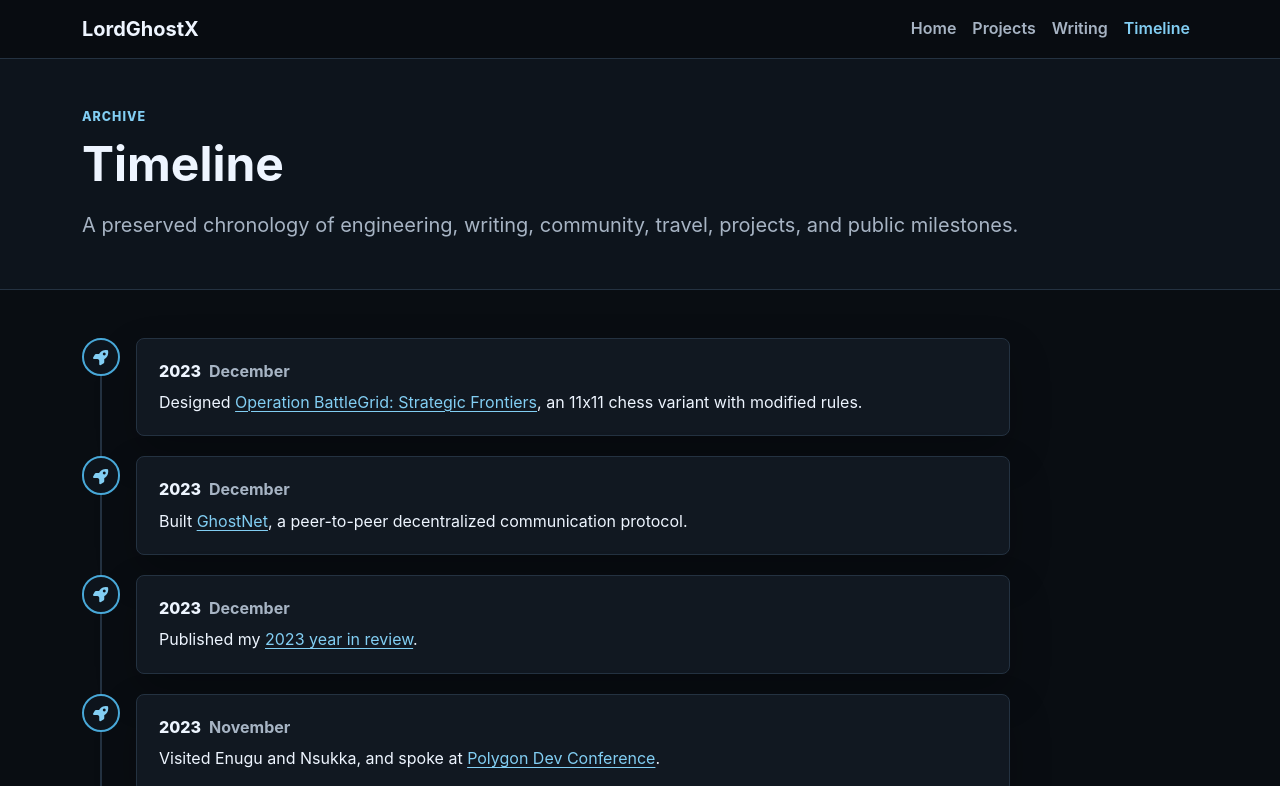
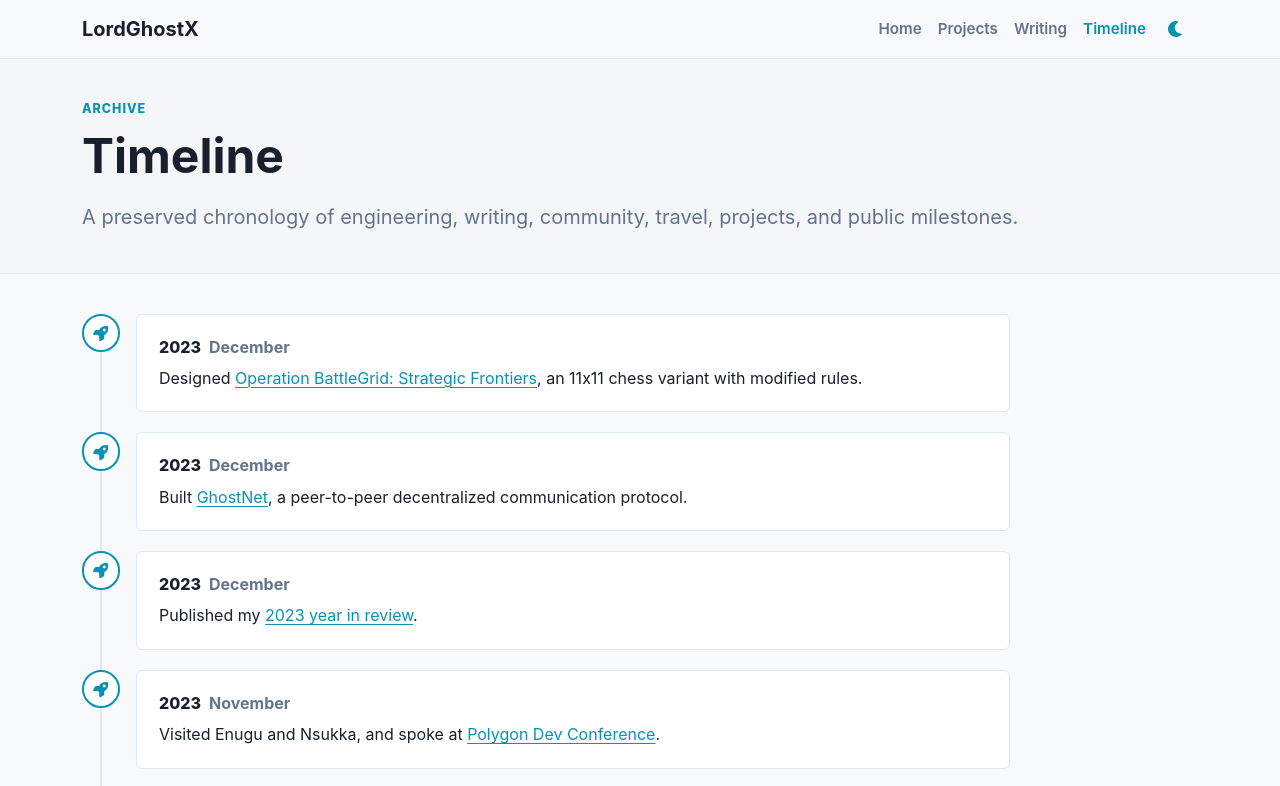
Before and after one commit to LordGhostX/lordghostx.github.io, a plain HTML site: page timeline.html in a window 1280 px wide. Shown: the top 786 px of the page. Drawn offline with nearby package versions, Linux system fonts and the light colour scheme.

Commit message:
style: terminal-black theme with dark/light mode and cyan accent

```diff
--- a/css/style.css
+++ b/css/style.css
@@ -1,16 +1,40 @@
 :root {
-    --bg: #090d12;
-    --surface: #111821;
-    --surface-muted: #0d141c;
-    --ink: #eef5ff;
-    --muted: #a7b4c4;
-    --line: #243241;
-    --accent: #48a8d8;
-    --accent-dark: #82cef3;
-    --accent-soft: rgba(72, 168, 216, 0.16);
+    /* Dark theme (default) - terminal black with cyan accent */
+    --bg: #0a0e14;
+    --surface: #151b24;
+    --surface-muted: #0f1419;
+    --ink: #e8eef5;
+    --muted: #8b92a0;
+    --line: #2a3138;
+    --accent: #06b6d4;
+    --accent-soft: rgba(6, 182, 212, 0.12);
     --focus: #f0b84f;
-    --section-pad: 3rem;
-    --section-pad-mobile: 2.25rem;
+    --section-pad: 2.5rem;
+    --section-pad-mobile: 1.75rem;
+}
+
+@media (prefers-color-scheme: light) {
+    :root:not([data-theme="dark"]) {
+        --bg: #f8f9fa;
+        --surface: #ffffff;
+        --surface-muted: #f5f6f8;
+        --ink: #1a1f2e;
+        --muted: #64748b;
+        --line: #e2e8f0;
+        --accent: #0891b2;
+        --accent-soft: rgba(8, 145, 178, 0.12);
+    }
+}
+
+html[data-theme="light"] {
+    --bg: #f8f9fa;
+    --surface: #ffffff;
+    --surface-muted: #f5f6f8;
+    --ink: #1a1f2e;
+    --muted: #64748b;
+    --line: #e2e8f0;
+    --accent: #0891b2;
+    --accent-soft: rgba(8, 145, 178, 0.12);
 }
 
 * {
@@ -34,13 +58,13 @@ body {
 }
 
 a {
-    color: var(--accent-dark);
+    color: var(--accent);
     text-decoration-thickness: 0.08em;
     text-underline-offset: 0.18em;
 }
 
 a:hover {
-    color: #ffffff;
+    opacity: 0.8;
 }
 
 .text-secondary {
@@ -49,8 +73,8 @@ a:hover {
 
 .site-nav {
     border-bottom: 1px solid var(--line);
-    background: rgba(9, 13, 18, 0.94);
-    backdrop-filter: blur(12px);
+    background: var(--bg);
+    backdrop-filter: blur(8px);
 }
 
 .navbar-brand {
@@ -59,7 +83,7 @@ a:hover {
 }
 
 .navbar-brand:hover {
-    color: #ffffff;
+    color: var(--accent);
 }
 
 .navbar-toggler {
@@ -73,26 +97,27 @@ a:hover {
 .nav-link {
     color: var(--muted);
     font-weight: 600;
+    font-size: 0.95rem;
 }
 
 .nav-link:hover,
 .nav-link.active {
-    color: var(--accent-dark);
+    color: var(--accent);
 }
 
 .navbar-nav .nav-link.active,
 .navbar-nav .nav-link.show {
-    color: var(--accent-dark);
+    color: var(--accent);
 }
 
 .hero-section {
     padding: var(--section-pad) 0;
-    background: linear-gradient(180deg, #0d141c 0%, var(--bg) 100%);
+    background: var(--bg);
 }
 
 .page-header {
     padding: var(--section-pad) 0;
-    background: #0d141c;
+    background: var(--surface-muted);
     border-bottom: 1px solid var(--line);
 }
 
@@ -105,7 +130,7 @@ a:hover {
 
 .eyebrow,
 .panel-label {
-    color: var(--accent-dark);
+    color: var(--accent);
     font-size: 0.78rem;
     font-weight: 800;
     letter-spacing: 0.08em;
@@ -151,8 +176,8 @@ a:hover {
 .timeline-card {
     background: var(--surface);
     border: 1px solid var(--line);
-    border-radius: 8px;
-    box-shadow: 0 18px 42px rgba(0, 0, 0, 0.22);
+    border-radius: 6px;
+    box-shadow: none;
 }
 
 .profile-panel {
@@ -183,9 +208,9 @@ a:hover {
 }
 
 .content-card:hover {
-    border-color: rgba(72, 168, 216, 0.55);
-    box-shadow: 0 20px 46px rgba(0, 0, 0, 0.32);
-    transform: translateY(-2px);
+    border-color: var(--accent);
+    box-shadow: none;
+    transform: translateY(-1px);
 }
 
 .card-meta {
@@ -199,45 +224,65 @@ a:hover {
     align-items: center;
     min-height: 1.75rem;
     padding: 0.25rem 0.65rem;
-    color: var(--accent-dark);
+    color: var(--accent);
     background: var(--accent-soft);
-    border: 1px solid rgba(72, 168, 216, 0.28);
+    border: 1px solid rgba(6, 182, 212, 0.2);
     border-radius: 999px;
     font-size: 0.82rem;
     font-weight: 700;
 }
 
 .btn-outline-primary {
-    --bs-btn-color: var(--accent-dark);
-    --bs-btn-border-color: rgba(130, 206, 243, 0.72);
-    --bs-btn-hover-color: #061018;
-    --bs-btn-hover-bg: var(--accent-dark);
-    --bs-btn-hover-border-color: var(--accent-dark);
-    --bs-btn-active-color: #061018;
-    --bs-btn-active-bg: var(--accent-dark);
-    --bs-btn-active-border-color: var(--accent-dark);
+    --bs-btn-color: var(--accent);
+    --bs-btn-border-color: var(--accent);
+    --bs-btn-hover-color: #ffffff;
+    --bs-btn-hover-bg: var(--accent);
+    --bs-btn-hover-border-color: var(--accent);
+    --bs-btn-active-color: #ffffff;
+    --bs-btn-active-bg: var(--accent);
+    --bs-btn-active-border-color: var(--accent);
     --bs-btn-disabled-color: var(--muted);
     --bs-btn-disabled-border-color: var(--line);
-    --bs-btn-focus-shadow-rgb: 72, 168, 216;
+    --bs-btn-focus-shadow-rgb: 6, 182, 212;
 }
 
 .social-link {
     display: inline-flex;
     align-items: center;
     justify-content: center;
-    width: 2.6rem;
-    height: 2.6rem;
-    color: var(--accent-dark);
-    background: #0d141c;
+    width: 2.4rem;
+    height: 2.4rem;
+    color: var(--accent);
+    background: transparent;
     border: 1px solid var(--line);
-    border-radius: 8px;
+    border-radius: 6px;
     text-decoration: none;
+    transition: all 160ms ease;
 }
 
 .social-link:hover {
-    color: #061018;
-    background: var(--accent-dark);
-    border-color: var(--accent-dark);
+    color: #ffffff;
+    background: var(--accent);
+    border-color: var(--accent);
+}
+
+.btn-theme {
+    padding: 0.5rem 0.75rem !important;
+    color: var(--accent) !important;
+    background: transparent !important;
+    border: none !important;
+    font-size: 1rem;
+    line-height: 1;
+    cursor: pointer;
+    transition: opacity 160ms ease;
+    display: inline-flex;
+    align-items: center;
+    justify-content: center;
+    height: 2.5rem;
+}
+
+.btn-theme:hover {
+    opacity: 0.8;
 }
 
 .timeline-list {
@@ -272,8 +317,8 @@ a:hover {
     justify-content: center;
     width: 2.4rem;
     height: 2.4rem;
-    color: var(--accent-dark);
-    background: #0d141c;
+    color: var(--accent);
+    background: var(--surface);
     border: 2px solid var(--accent);
     border-radius: 50%;
 }
@@ -317,10 +362,11 @@ a:hover {
 }
 
 .site-footer {
-    padding: 2rem 0;
+    padding: 1.5rem 0;
     color: var(--muted);
     border-top: 1px solid var(--line);
-    background: #0d141c;
+    background: var(--surface-muted);
+    font-size: 0.9rem;
 }
 
 :focus-visible {
--- a/js/main.js
+++ b/js/main.js
@@ -5,6 +5,42 @@
     { key: "writing", label: "Writing", href: "writing.html" },
     { key: "timeline", label: "Timeline", href: "timeline.html" },
   ];
+
+  function initTheme() {
+    const saved = localStorage.getItem("theme") || "dark";
+    applyTheme(saved);
+  }
+
+  function applyTheme(theme) {
+    const html = document.documentElement;
+    if (theme === "light") {
+      html.setAttribute("data-theme", "light");
+    } else {
+      html.removeAttribute("data-theme");
+    }
+    localStorage.setItem("theme", theme);
+  }
+
+  function setTheme(theme) {
+    applyTheme(theme);
+    updateThemeButton();
+  }
+
+  function toggleTheme() {
+    const current = localStorage.getItem("theme") || "dark";
+    setTheme(current === "dark" ? "light" : "dark");
+  }
+
+  function updateThemeButton() {
+    const btn = document.getElementById("theme-toggle");
+    if (!btn) return;
+    const isDark = (localStorage.getItem("theme") || "dark") === "dark";
+    btn.setAttribute(
+      "aria-label",
+      isDark ? "Switch to light theme" : "Switch to dark theme",
+    );
+    btn.innerHTML = `<i class="fas fa-${isDark ? "moon" : "sun"}" aria-hidden="true"></i>`;
+  }
 
   function escapeHtml(value) {
     return String(value ?? "")
@@ -72,6 +108,9 @@
               `,
                 )
                 .join("")}
+              <li class="nav-item">
+                <button id="theme-toggle" class="nav-link btn-theme" type="button"></button>
+              </li>
             </ul>
           </div>
         </div>
@@ -293,5 +332,11 @@
     renderNav();
     renderFooter();
     renderHome();
+    initTheme();
+    updateThemeButton();
+    const themeBtn = document.getElementById("theme-toggle");
+    if (themeBtn) {
+      themeBtn.addEventListener("click", toggleTheme);
+    }
   });
 })();
--- a/js/profile.js
+++ b/js/profile.js
@@ -63,5 +63,5 @@ const profile = {
     },
   ],
   footerText:
-    "Developer infrastructure, technical writing, blockchain systems, and trading research.",
+    "developer infrastructure, technical writing, blockchain systems, and trading research.",
 };
--- a/js/projects.js
+++ b/js/projects.js
@@ -20,7 +20,7 @@ const projects = [
       "A research and execution system for hourly crypto prediction markets, with live market monitoring, trade bookkeeping, performance tracking, and a local analytics dashboard.",
     stack: ["Polymarket", "Trading Data", "Algorithmic Trading"],
     githubUrl: "",
-    demoUrl: "",
+    demoUrl: "https://x.com/LordGhostX/status/2041708781596242051",
     featured: false,
   },
   {
```
